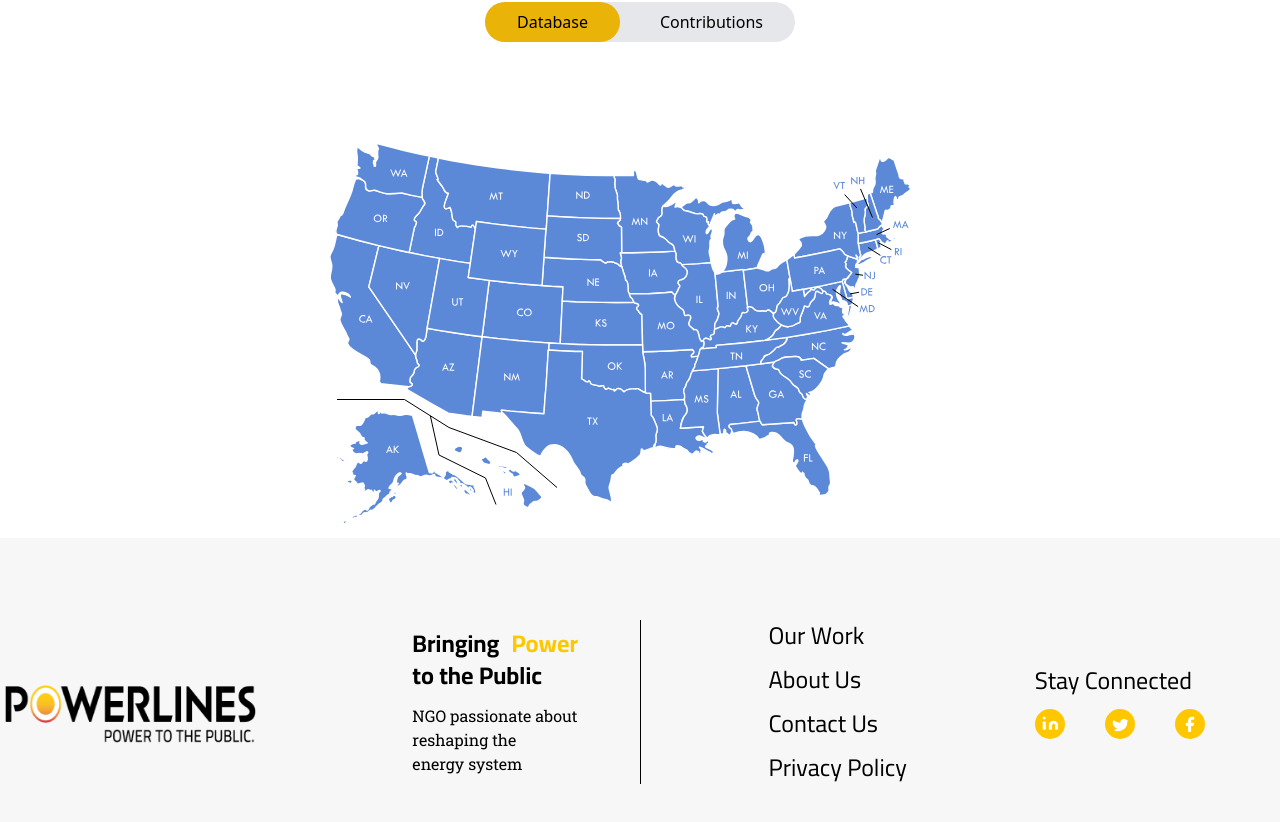
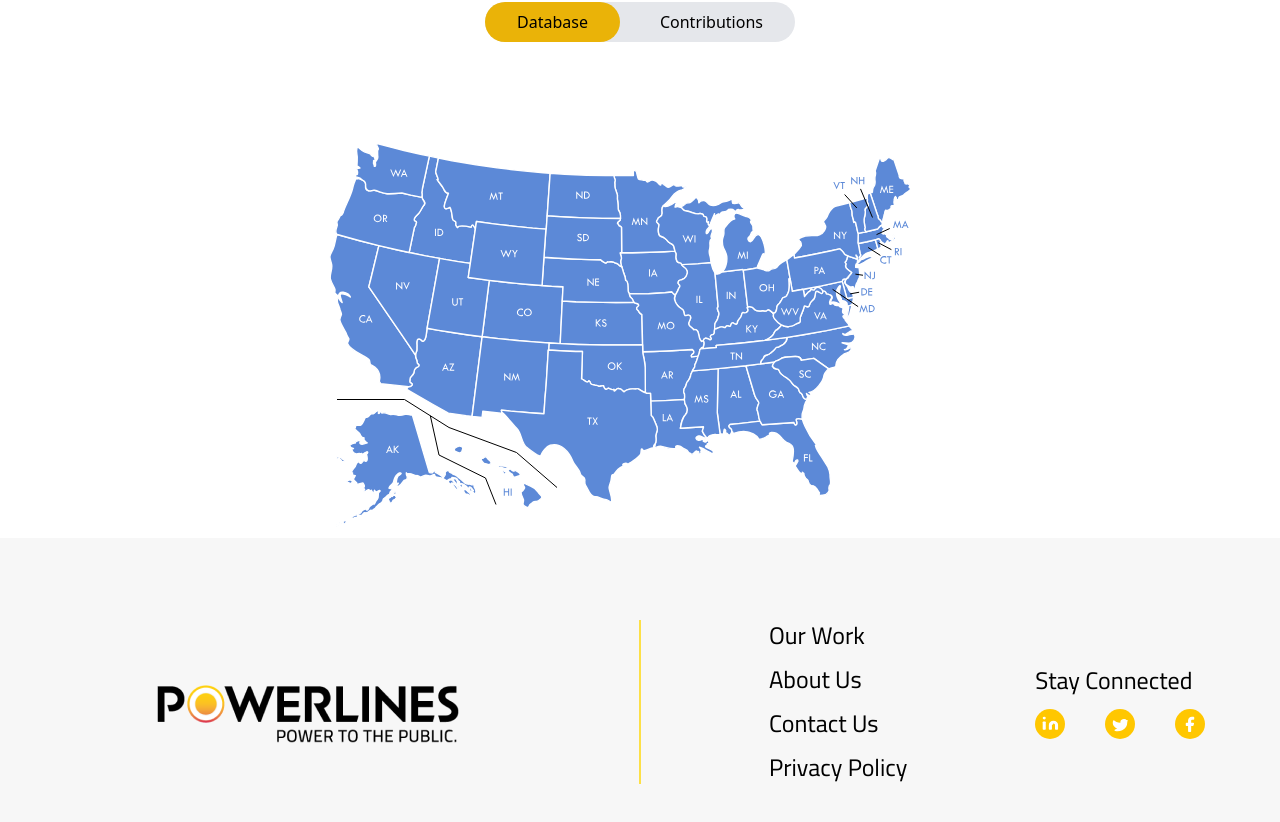
Before and after one commit to wolfy1313/powerlines-website, a Next.js app: page /model-legislation in a window 1280 px wide. Shown: the part 2542-3364 px from the top of the page. Built offline with nearby package versions, Linux system fonts and the light colour scheme.

Commit message:
refactor Footer.tsx with updates from figma

```diff
--- a/src/components/Footer.tsx
+++ b/src/components/Footer.tsx
@@ -22,29 +22,29 @@ function Footer() {
           />
         </section>
         {/* Text Container */}
-        <section className="flex flex-col justify-center md:ml-32">
-          {/* Title text */}
-          <section className="flex flex-row font-bold mb-3 text-xl space-x-2 md:space-x-0 md:text-2xl md:flex-col">
+        {/* <section className="flex flex-col justify-center md:ml-32"> */}
+        {/* Title text */}
+        {/* <section className="flex flex-row font-bold mb-3 text-xl space-x-2 md:space-x-0 md:text-2xl md:flex-col">
             <h2 className="flex flex-row justify-center md:justify-start">
               Bringing <span className="text-main-one pl-3">Power</span>
             </h2>
             <h2 className="flex flex-row justify-center md:justify-start">
               to the Public
             </h2>
-          </section>
+          </section> */}
 
-          {/* Subtitle text */}
-          <h3
+        {/* Subtitle text */}
+        {/* <h3
             className={`${robotoSlab.className} text-center md:text-left`}
           >
             NGO passionate about reshaping the <br /> energy system
           </h3>
-        </section>
+        </section> */}
       </section>
 
       {/* Right hand/Bottom side of Footer */}
       <section
-        className={`flex flex-1 flex-col items-center  justify-center  my-auto text-2xl ${cairo.className} border-t pt-4 border-t-black md:flex-row md:justify-start lg:border-t-0 lg:border-l lg:border-l-black lg:pt-0`}
+        className={`flex flex-1 flex-col items-center  justify-center  my-auto text-2xl ${cairo.className} border-t pt-4 border-t-black md:flex-row md:justify-start lg:border-t-0 lg:border-l-2 lg:border-l-yellow-300 lg:pt-0`}
       >
         {/* Nav List */}
         <ul className="flex flex-col space-y-3 pt-2 pl-2 text-center md:text-left md:pr-16 lg:pr-0 lg:pt-0 lg:pl-32">
```
